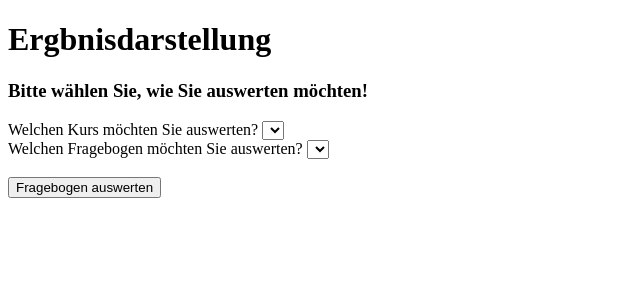
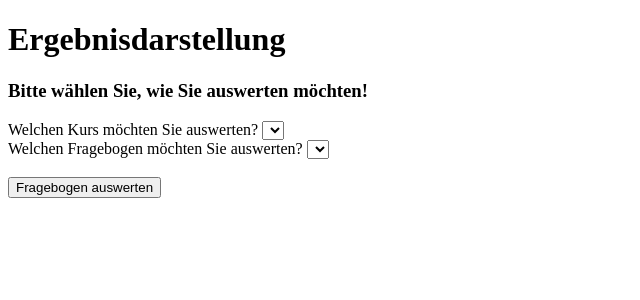
Before and after one commit to armfa/DB2__NK_PHP, a PHP site: page /indexErgebnis.php in a window 1280 px wide. Shown: the part 52-352 px from the top of the page, without its empty margins (0-640 px from the left). Run offline with PHP 8.4, Linux system fonts and the light colour scheme; the visitor is signed in with stand-in values (Sample User, id 1); data that the repository does not hold is empty.

Commit message:
Update indexErgebnis.php

```diff
--- a/indexErgebnis.php
+++ b/indexErgebnis.php
@@ -36,7 +36,7 @@ $kurs = new Kurs();
         </ul>
     </header>
 
-    <h1>Ergbnisdarstellung</h1>
+    <h1>Ergebnisdarstellung</h1>
 
     <h3>Bitte wählen Sie, wie Sie auswerten möchten!</h3>
 
```
